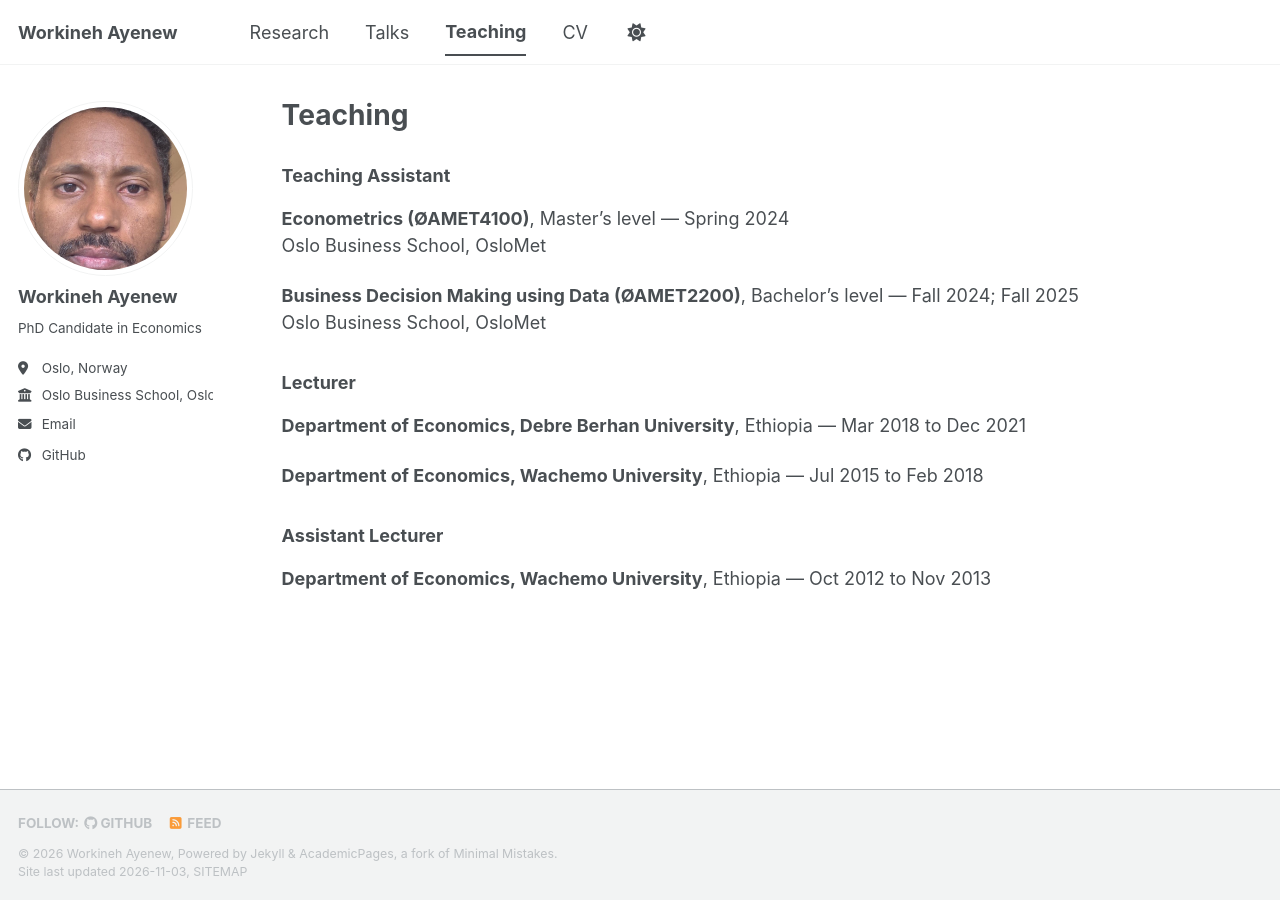
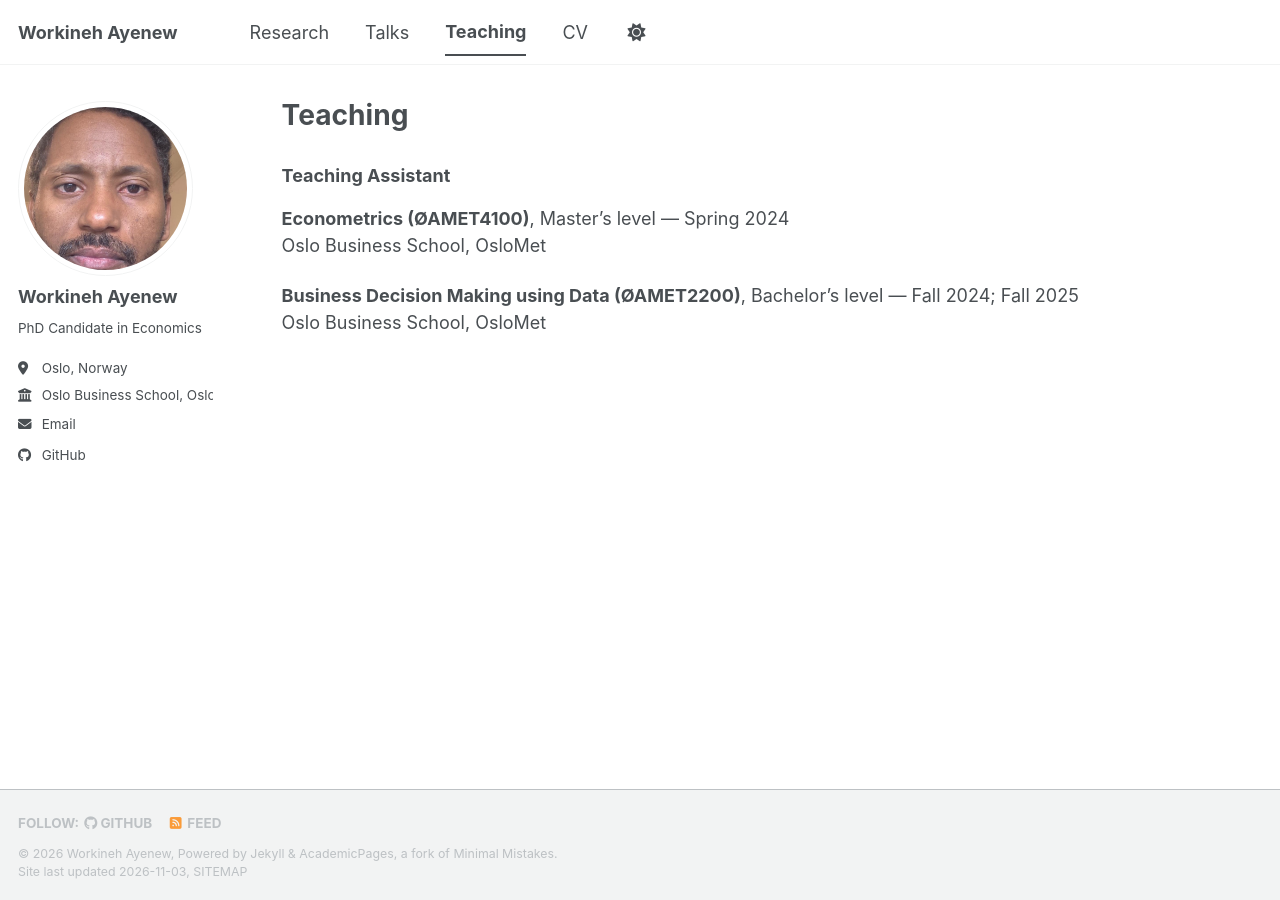
Before and after one commit to workinehayenew/workinehayenew.github.io, a Jekyll site: the page built from _pages/teaching.md, in a window 1280 px wide. Built offline with Jekyll 4.4.1, drawn with Linux system fonts in a browser that asks for light colours; a script bundle is joined from its source files by our own code; a style sheet for code colours, icons or effects is not loaded.

Commit message:
CV link opens PDF; both conflict papers published in SS&M; trim teaching page
Co-Authored-By: Claude Opus 5.5 <noreply@anthropic.com>

```diff
--- a/_data/navigation.yml
+++ b/_data/navigation.yml
@@ -11,4 +11,4 @@ main:
     url: /teaching/
 
   - title: "CV"
-    url: /cv/
+    url: /files/Workineh_Ayenew_CV.pdf
--- a/_pages/teaching.md
+++ b/_pages/teaching.md
@@ -12,13 +12,3 @@ Oslo Business School, OsloMet
 
 **Business Decision Making using Data (ØAMET2200)**, Bachelor's level — Fall 2024; Fall 2025<br>
 Oslo Business School, OsloMet
-
-### Lecturer
-
-**Department of Economics, Debre Berhan University**, Ethiopia — Mar 2018 to Dec 2021
-
-**Department of Economics, Wachemo University**, Ethiopia — Jul 2015 to Feb 2018
-
-### Assistant Lecturer
-
-**Department of Economics, Wachemo University**, Ethiopia — Oct 2012 to Nov 2013
```
Also changed, not shown: _pages/cv.md (+1 -43 lines), _pages/research.md (+11 -11 lines).
